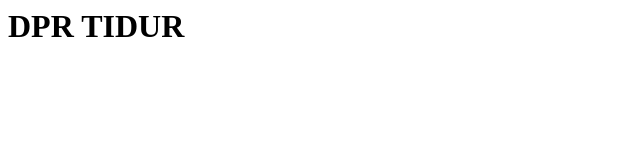
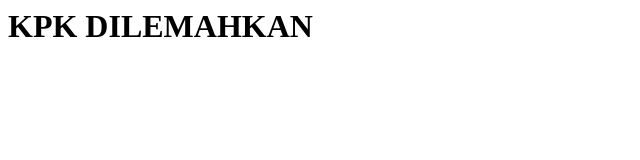
Before and after one commit to arfwdd/nginx-repo, a plain HTML site: page index.html in a window 1280 px wide. Shown: the whole page, without its empty margins (0-640 px from the left). Drawn offline with Linux system fonts and the light colour scheme.

Commit message:
ubah jadi kpk dilemahkan

```diff
--- a/index.html
+++ b/index.html
@@ -1,5 +1,5 @@
 <html>
   <body>
-    <h1>DPR TIDUR</h1>
+    <h1>KPK DILEMAHKAN</h1>
   </body>
 </html>
```
